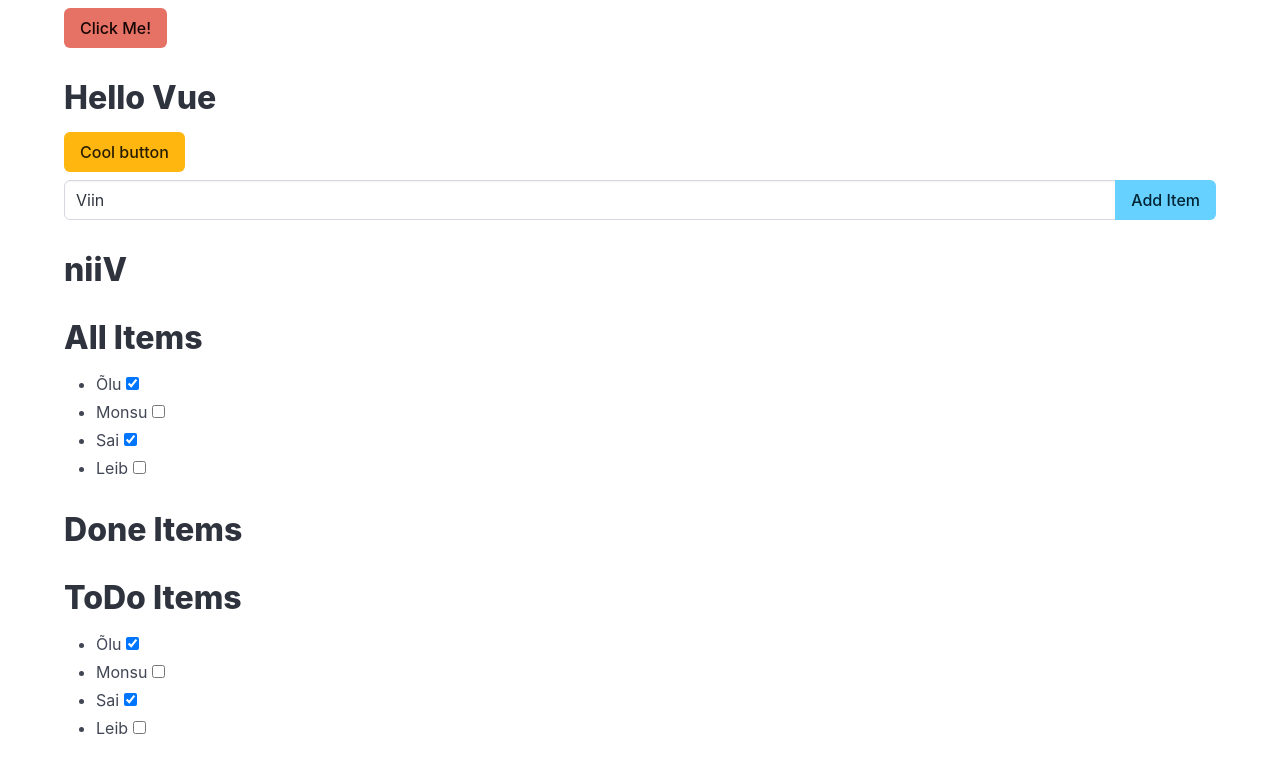
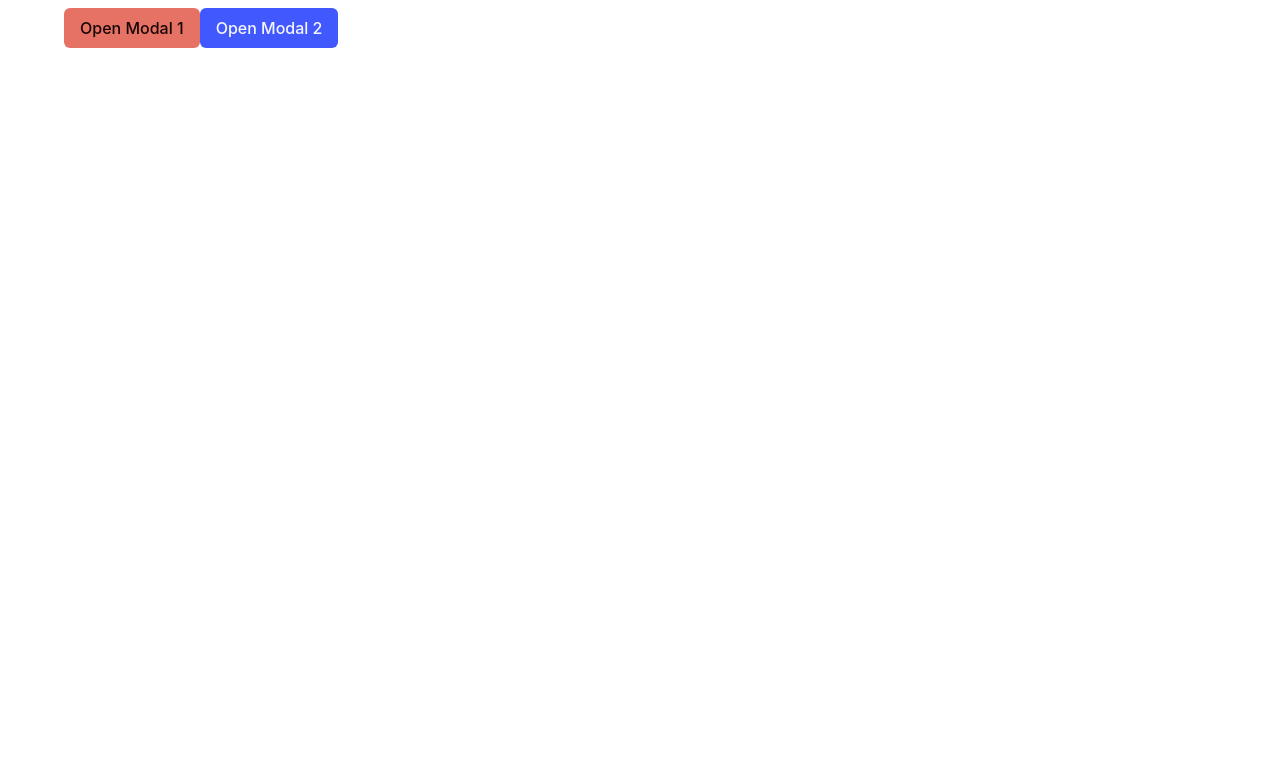
Before and after one commit to KeiraK2/learnjs, a Vue app: page / in a window 1280 px wide. Shown: the top 772 px of the page. Built offline with nearby package versions, Linux system fonts and the light colour scheme.

Commit message:
Add Modal example

```diff
--- a/src/App.vue
+++ b/src/App.vue
@@ -1,55 +1,20 @@
 <script setup>
-import { computed, ref } from 'vue';
-import ItemList from './ItemList.vue';
+import { ref } from 'vue';
+import Modal from './components/Modal.vue';
 
-let message = ref('Hello Vue');
-let isDanger = ref(false);
-let newItem = ref('Viin');
-let i = 0;
-let items = ref([
-    {id: i++, name: 'Õlu', isDone: true},
-    {id: i++, name: 'Monsu', isDone: false},
-    {id: i++, name: 'Sai', isDone: true},
-    {id: i++, name: 'Leib',isDone: false},
-]);
 
-function add() {
-    if(newItem.value.trim() !== ''){
-       items.value.push({id: i++, name: newItem.value, isDone: false});
-    }
-    newItem.value = '';
-}
-
-let doneItems = computed(() => items.value.filter(item => item.isDone));
-let toDoItems = computed(() => items.value.filter(item => !items.isDone));
-
+let modal1Active = ref(false);
+let modal2Active = ref(false);
 </script>
 
 <template>
     <div class="container mt-2">
         <div class="content">
-            <button class="button is-primary" @click="message = 'Hello VM24'">Click Me!</button>
-            <h1>{{ message }}</h1>
-            <button class="button" :class="{ 'is-danger' : isDanger, 'is-warning': !isDanger }"
-            @click="isDanger = !isDanger">Cool button</button>
+        <button class="button is-primary" @click="modal1Active = true">Open Modal 1</button>
+        <button class="button is-link" @click="modal2Active = true">Open Modal 2</button>
 
-
-            <div class="field has-addons mt-2">
-                <div class="control is-expanded">
-                    <input v-model="newItem" @keydown.enter="add" class="input" type="text" placeholder="Add Item">
-                </div>
-                <div class="control">
-                    <button class="button is-info" @click="add">
-                        Add Item
-                    </button>
-                </div>
-            </div>
-            <h1>{{ newItem.split('').reverse().join('') }}</h1>
-
-
-            <ItemList :items="items" title="All Items"></ItemList>
-            <ItemList :items="doneitems" title="Done Items"></ItemList>
-            <ItemList :items="toDoItems" title="ToDo Items"></ItemList>
+            <Modal :active="modal1Active" @close="modal1Active = false" url="https://picsum.photos/1280/960?random=1"></Modal>
+            <Modal :active="modal2Active" @close="modal2Active = false" url="https://picsum.photos/1280/960?random=2"></Modal>
         </div>
     </div>
 </template>
--- /dev/null
+++ b/src/components/Modal.vue
@@ -0,0 +1,15 @@
+<script setup>
+defineProps(['active', 'url']);
+</script>
+<template>
+    <div class="modal" :class="{'is-active': active }">
+            <div class="modal-background"@click="$emit('close')"></div>
+            <div class="modal-content">
+                <p class="image is-4by3">
+                    <img :src="url" alt="">
+                </p>
+            </div>
+            <button class="modal-close is-large" aria-label="close" @click="$emit('close')"></button>
+        </div>
+
+</template>
```
Also changed, not shown: src/pages/todo.vue (added, +54 -0 lines), src/components/ItemList.vue (renamed from src/ItemList.vue).
